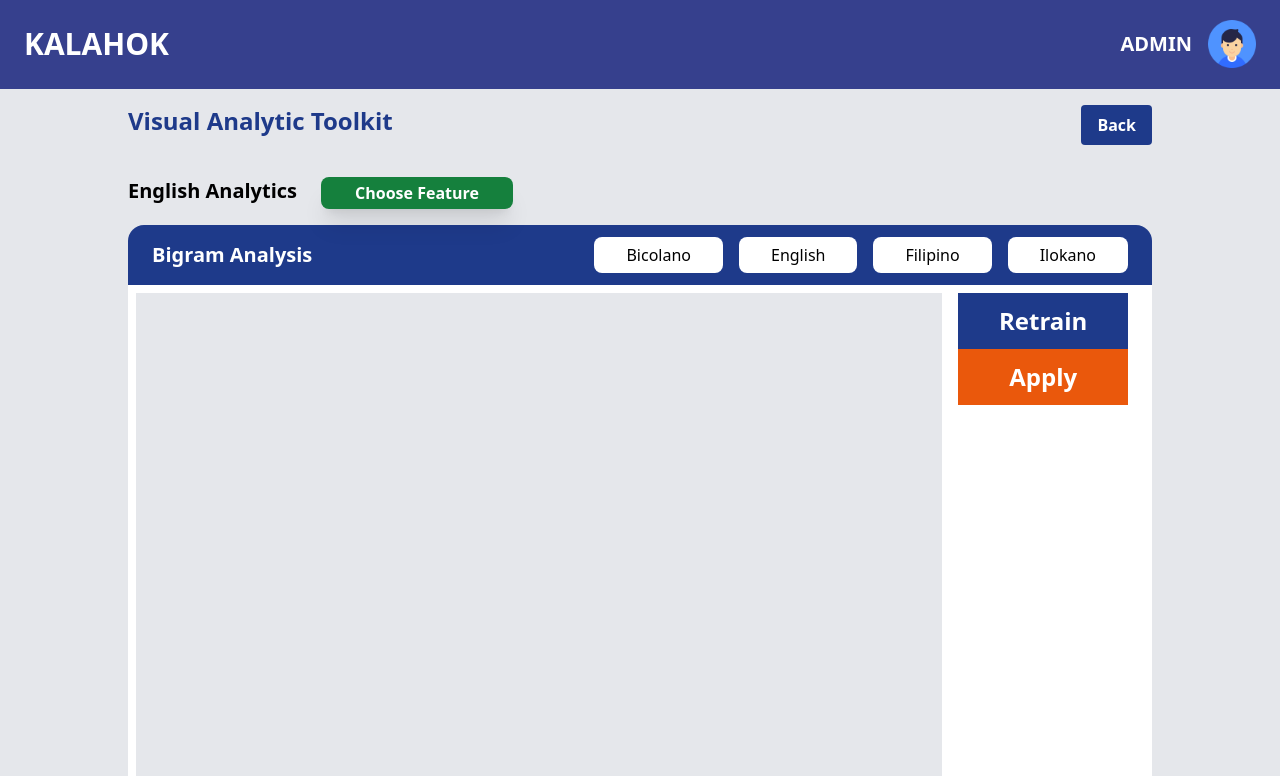
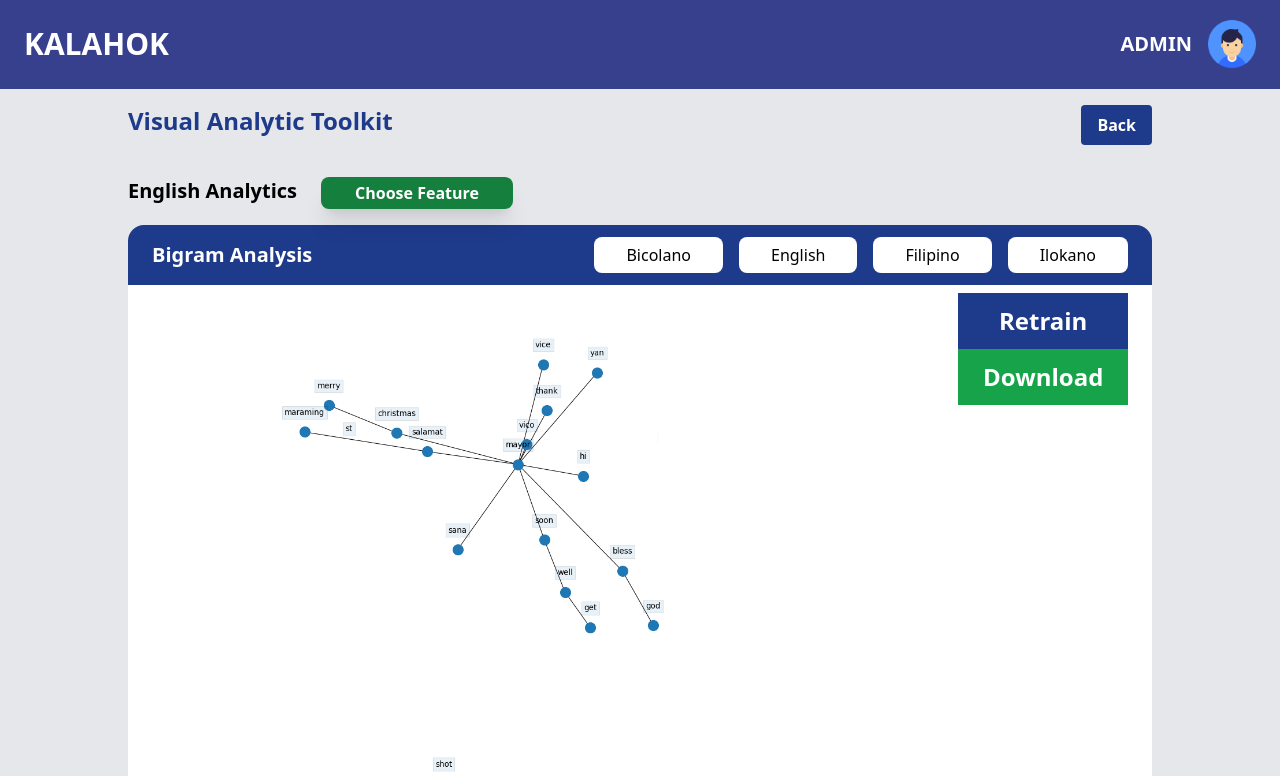
Before and after one commit to jeyyi/kahalok_nlp, a React (Create React App) app in the folder frontend/: page /bigram in a window 1280 px wide. Shown: the top 776 px of the page. Built offline with nearby package versions, Linux system fonts and the light colour scheme; the HTML template or start-up script is replaced by a standard one.

Commit message:
Bigram photo Sample

```diff
--- a/frontend/package.json
+++ b/frontend/package.json
@@ -10,6 +10,8 @@
     "react": "^18.2.0",
     "react-chartjs-2": "^5.0.1",
     "react-dom": "^18.2.0",
+    "react-image-zoom": "^1.3.1",
+    "react-medium-image-zoom": "^5.1.2",
     "react-router-dom": "^6.4.3",
     "react-scripts": "5.0.1",
     "web-vitals": "^2.1.4"
--- a/frontend/src/Bigram.js
+++ b/frontend/src/Bigram.js
@@ -1,6 +1,11 @@
 import React from "react";
 import Header from "./components/Header";
 import Neck from "./components/Neck";
+import PBigram from "./Assets/bigram.png";
+import Zoom from 'react-medium-image-zoom'
+import 'react-medium-image-zoom/dist/styles.css'
+
+
 const Bigram = () => {
   return (
     <div className="bg-gray-200">
@@ -8,12 +13,18 @@ const Bigram = () => {
       <Neck tempTitle={"Bigram Analysis"}></Neck>
       <div className="px-32 h-screen">
         <div className="flex flex-row h-2/3 bg-white rounded-b-xl p-2">
-          <div className="flex bg-gray-200 w-4/5 h-full">
+          <div className="flex w-4/5 h-full bg-white">
+            <Zoom>
+            <img src={PBigram} alt="Bigram" width={650}/></Zoom>
             {/* insert bigram image here */}
           </div>
           <div className="flex flex-col w-1/5 px-4">
-            <button className="bg-blue-900 text-white w-full h-14 text-2xl font-bold">Retrain</button>
-            <button className="bg-orange-600 text-white w-full h-14 text-2xl font-bold">Apply</button>
+            <button className="bg-blue-900 text-white w-full h-14 text-2xl font-bold">
+              Retrain
+            </button>
+            <button className="bg-green-600 text-white w-full h-14 text-2xl font-bold">
+              Download
+            </button>
           </div>
         </div>
       </div>
```
Also changed, not shown: frontend/src/Assets/bigram.png (added), 1 other file (tests, documents, lock files or other folders).
